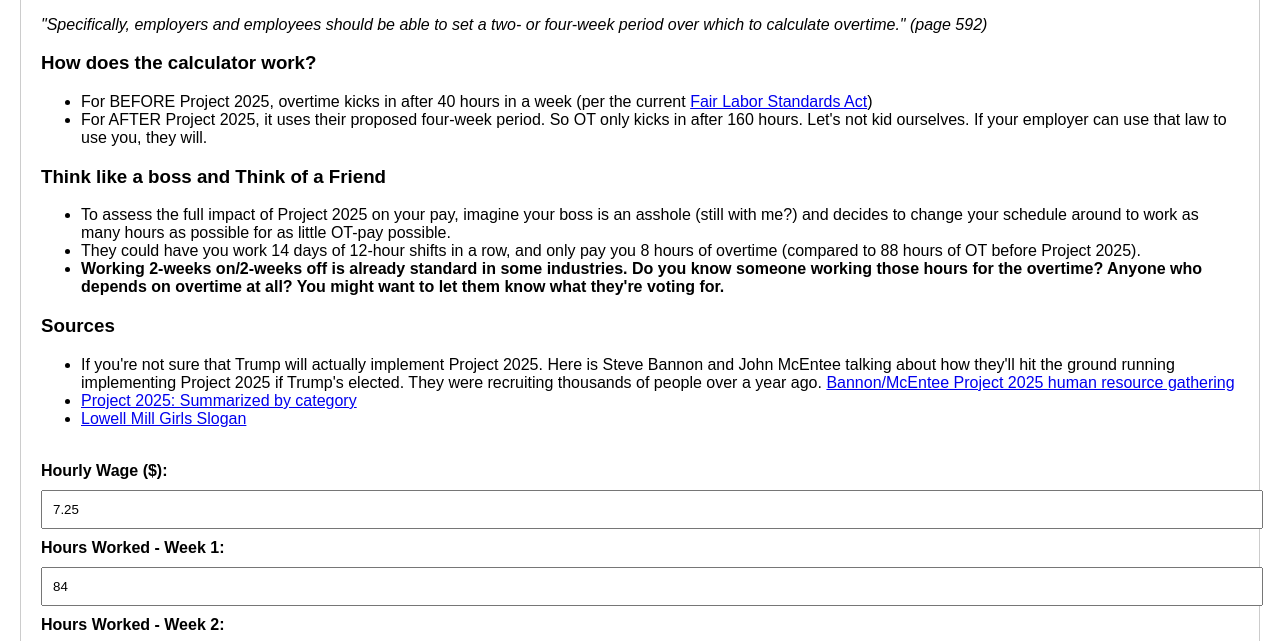
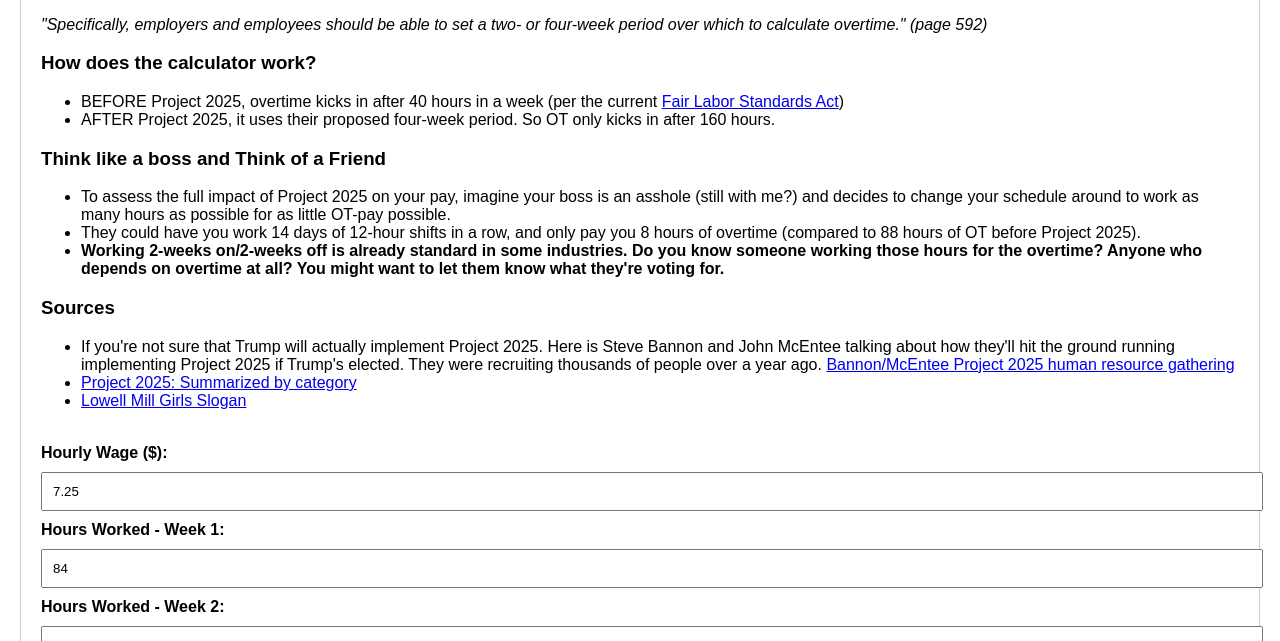
Before and after one commit to mockitfarces/mockitfarces.github.io, a plain HTML site: page index.html in a window 1280 px wide. Shown: the part 146-787 px from the top of the page. Drawn offline with Linux system fonts and the light colour scheme.

Commit message:
Update index.html

```diff
--- a/index.html
+++ b/index.html
@@ -46,8 +46,8 @@
     <h3>How does the calculator work?</h3>
     <ul>
 
-    <li>For BEFORE Project 2025, overtime kicks in after 40 hours in a week (per the current <a href="https://www.dol.gov/agencies/whd/overtime">Fair Labor Standards Act</a>)</li>
-    <li>For AFTER Project 2025, it uses their proposed four-week period.  So OT only kicks in after 160 hours.  Let's not kid ourselves.  If your employer can use that law to use you, they will.</li></ul>
+    <li>BEFORE Project 2025, overtime kicks in after 40 hours in a week (per the current <a href="https://www.dol.gov/agencies/whd/overtime">Fair Labor Standards Act</a>)</li>
+    <li>AFTER Project 2025, it uses their proposed four-week period.  So OT only kicks in after 160 hours.</li></ul>
 
     <h3>Think like a boss and Think of a Friend</h3>
     <ul><li>To assess the full impact of Project 2025 on your pay, imagine your boss is an asshole (still with me?) and decides to change your schedule around to work as many hours as possible for as little OT-pay possible. </li>
```
